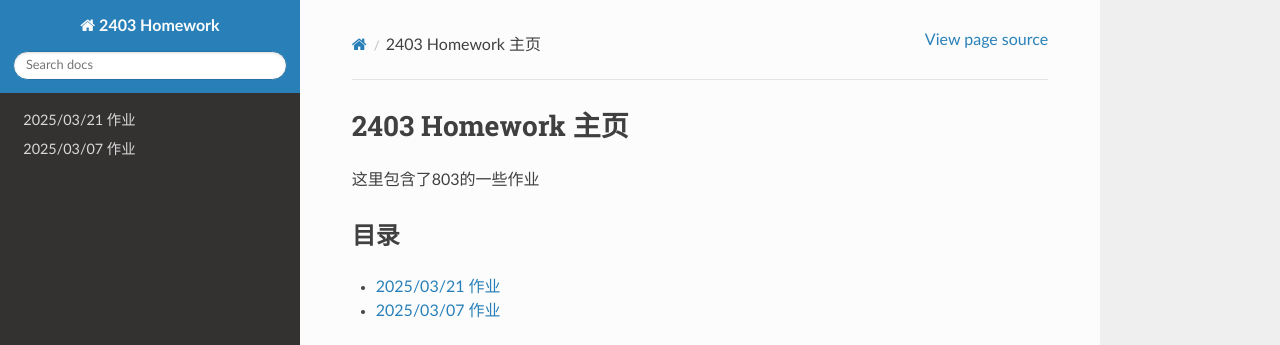
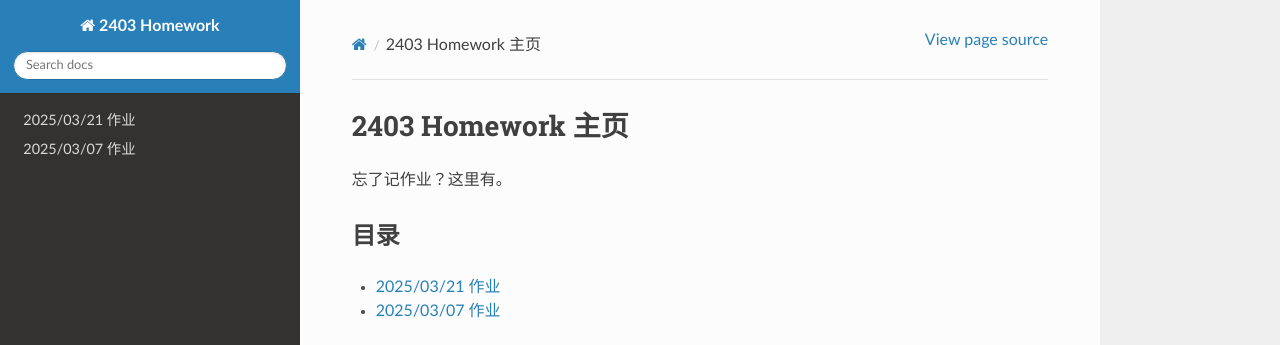
Before and after one commit to Sail-in-1024/2403-Homework, a Sphinx documentation site: the page built from docs/source/index.rst, in a window 1280 px wide. Shown: the top 345 px of the page. Built offline with Sphinx 7.4.7 and the Read the Docs theme 3.1.0, drawn with Linux system fonts in a browser that asks for light colours.

Commit message:
更新 index.rst

```diff
--- a/docs/source/index.rst
+++ b/docs/source/index.rst
@@ -1,7 +1,7 @@
 2403 Homework 主页
 ==================
 
-这里包含了803的一些作业
+忘了记作业？这里有。
 
 目录
 ----
```
